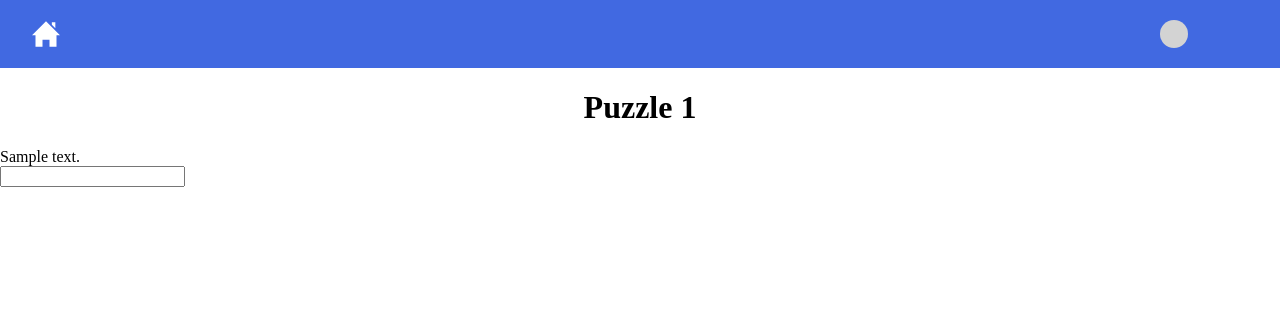
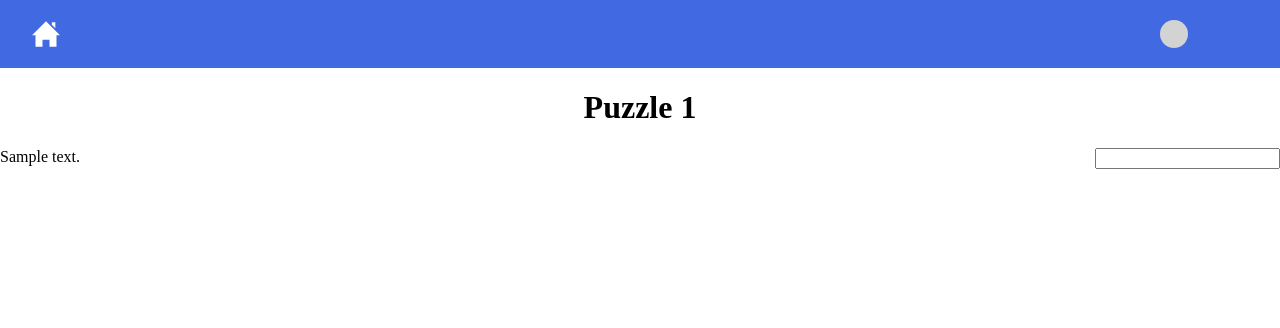
Before and after one commit to Jaccident2910/Team-10-Project, a Django app: template application/puzzles/templates/puzzles/viewpuzzle.html in a window 1280 px wide. Shown: the top 328 px of the page. Run offline with Django 5.2, Linux system fonts and the light colour scheme; the template is opened without the code that fills it: most values are stand-ins (such as "Sample title", 1, 10 or a date in 2020).

Commit message:
Missed some files with last commit.
Signed-off-by: unknown <nathanjhardcastle@gmail.com>

```diff
--- a/application/puzzles/static/puzzles/style.css
+++ b/application/puzzles/static/puzzles/style.css
@@ -22,6 +22,14 @@
     float: right;
 }
 
+#puzzle-content {
+    float: left;
+}
+
+#answer-box {
+    float: right;
+}
+
 header {
     background-color: RoyalBlue;
     padding: 20px;
--- a/application/talentFinder/settings.py
+++ b/application/talentFinder/settings.py
@@ -54,7 +54,7 @@ ROOT_URLCONF = 'talentFinder.urls'
 TEMPLATES = [
     {
         'BACKEND': 'django.template.backends.django.DjangoTemplates',
-        'DIRS': [BASE_DIR / "backend/templates"],
+        'DIRS': [BASE_DIR / "backend/templates", BASE_DIR / "puzzles/templates"],
         'APP_DIRS': True,
         'OPTIONS': {
             'context_processors': [
@@ -121,6 +121,8 @@ USE_TZ = True
 
 STATIC_URL = 'static/'
 
+STATICFILES_DIRS = [BASE_DIR / "puzzles/static"]
+
 # Default primary key field type
 # https://docs.djangoproject.com/en/5.0/ref/settings/#default-auto-field
 
--- a/application/talentFinder/urls.py
+++ b/application/talentFinder/urls.py
@@ -20,5 +20,6 @@ from django.urls import include, path
 urlpatterns = [
     path('admin/', admin.site.urls),
     path("backend/", include("backend.urls")),
+    path("puzzles/", include("puzzles.urls")),
     path("accounts/", include("django.contrib.auth.urls")),
 ]
```
